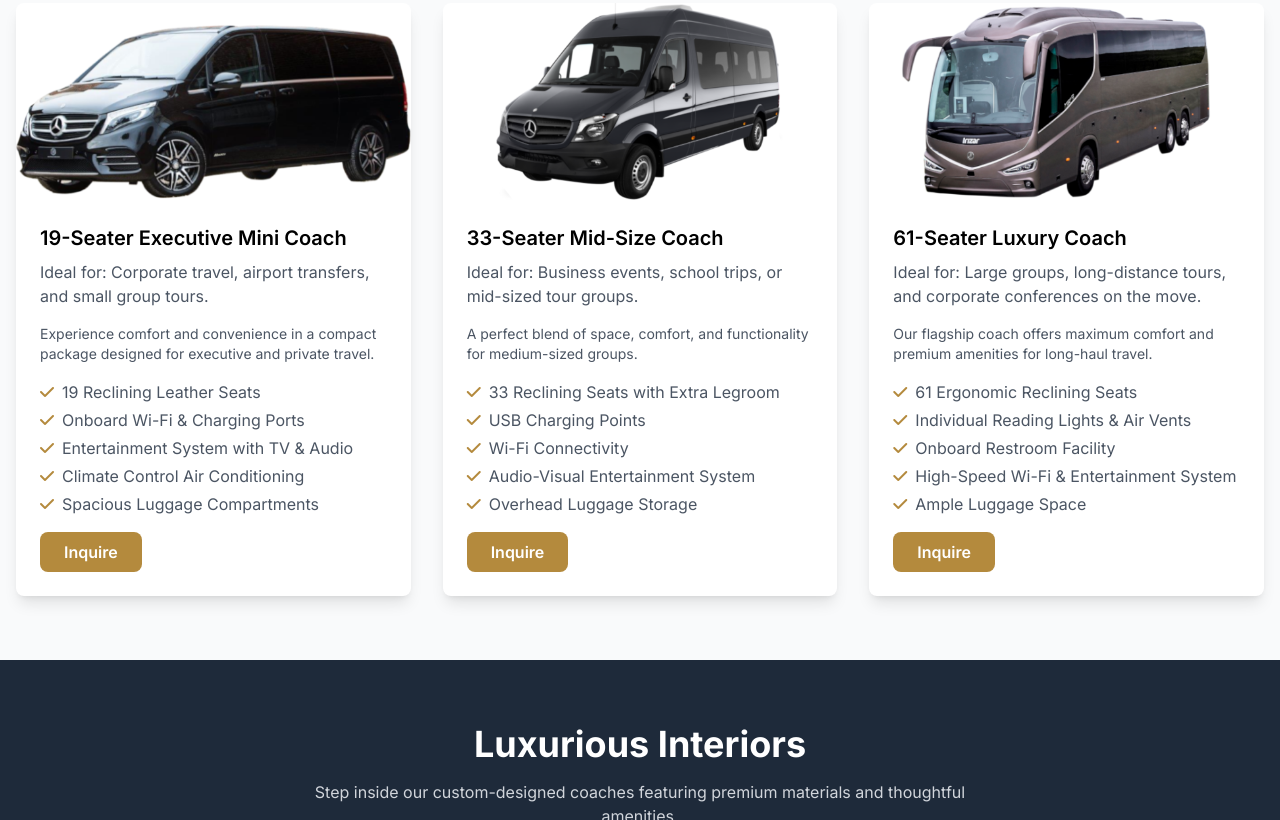
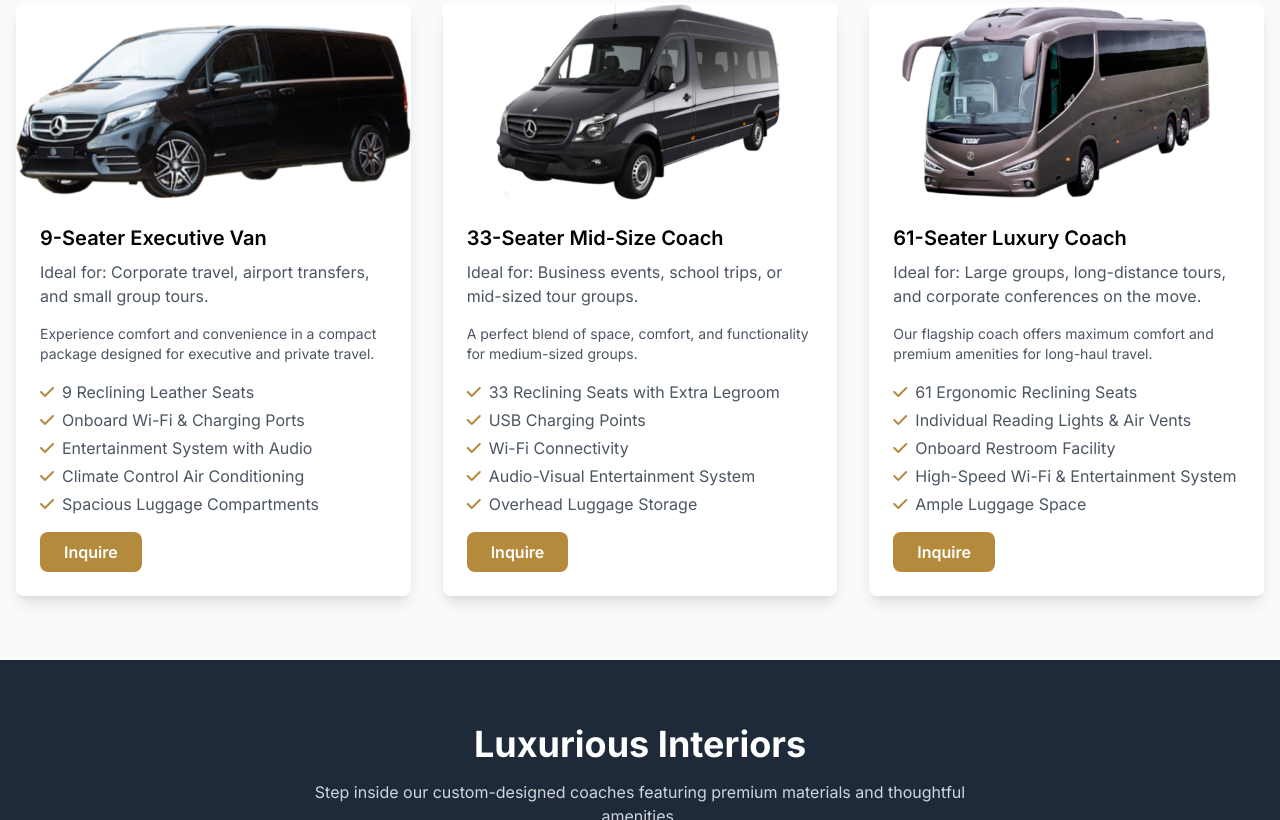
Before and after one commit to chandanGoa/coachroutes, a plain HTML site: page index.html in a window 1280 px wide. Shown: the part 1980-2800 px from the top of the page. Drawn offline with nearby package versions, Linux system fonts and the light colour scheme.

Commit message:
Update index.html

```diff
--- a/index.html
+++ b/index.html
@@ -28,7 +28,7 @@
             scroll-behavior: smooth;
         }
         .hero-bg {
-            background: linear-gradient(rgba(30, 42, 58, 0.85), rgba(30, 42, 58, 0.9)), url('images/HFH-London2-44-Grange.jpg') center/cover;
+            background: linear-gradient(rgba(30, 42, 58, 0.85), rgba(30, 42, 58, 0.9)), url('images/HFH-London2-44-Grange.jpg') left/cover;
         }
         .coach-card:hover {
             transform: translateY(-10px);
@@ -215,13 +215,13 @@
                 <div class="coach-card bg-white rounded-lg overflow-hidden shadow-lg transition-all duration-300">
                     <img src="images/monaco-vito.png" alt="19-Seater Executive Mini Coach" class="w-full h-65 object-cover">
                     <div class="p-6">
-                        <h3 class="text-xl font-semibold mb-2">19-Seater Executive Mini Coach</h3>
+                        <h3 class="text-xl font-semibold mb-2">9-Seater Executive Van</h3>
                         <p class="text-gray-600 mb-4">Ideal for: Corporate travel, airport transfers, and small group tours.</p>
                         <p class="text-gray-600 mb-4 text-sm">Experience comfort and convenience in a compact package designed for executive and private travel.</p>
                         <ul class="text-gray-600 mb-4">
                             <li class="flex items-center mb-1">
                                 <i class="fas fa-check text-secondary mr-2"></i>
-                                19 Reclining Leather Seats
+                                9 Reclining Leather Seats
                             </li>
                             <li class="flex items-center mb-1">
                                 <i class="fas fa-check text-secondary mr-2"></i>
@@ -229,7 +229,7 @@
                             </li>
                             <li class="flex items-center mb-1">
                                 <i class="fas fa-check text-secondary mr-2"></i>
-                                Entertainment System with TV & Audio
+                                Entertainment System with Audio
                             </li>
                             <li class="flex items-center mb-1">
                                 <i class="fas fa-check text-secondary mr-2"></i>
```
